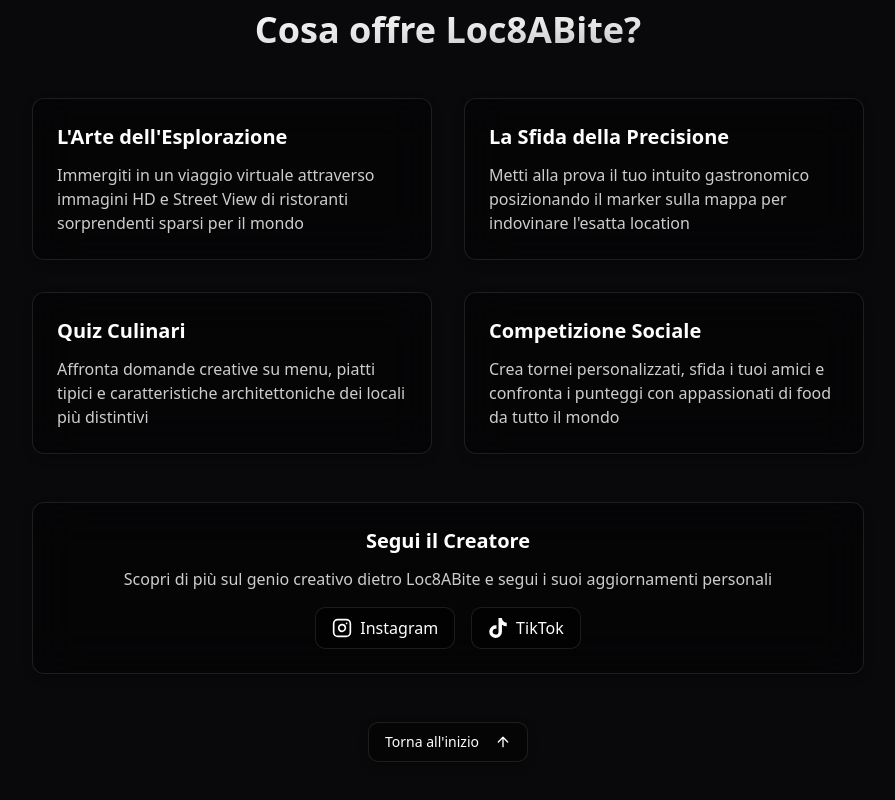
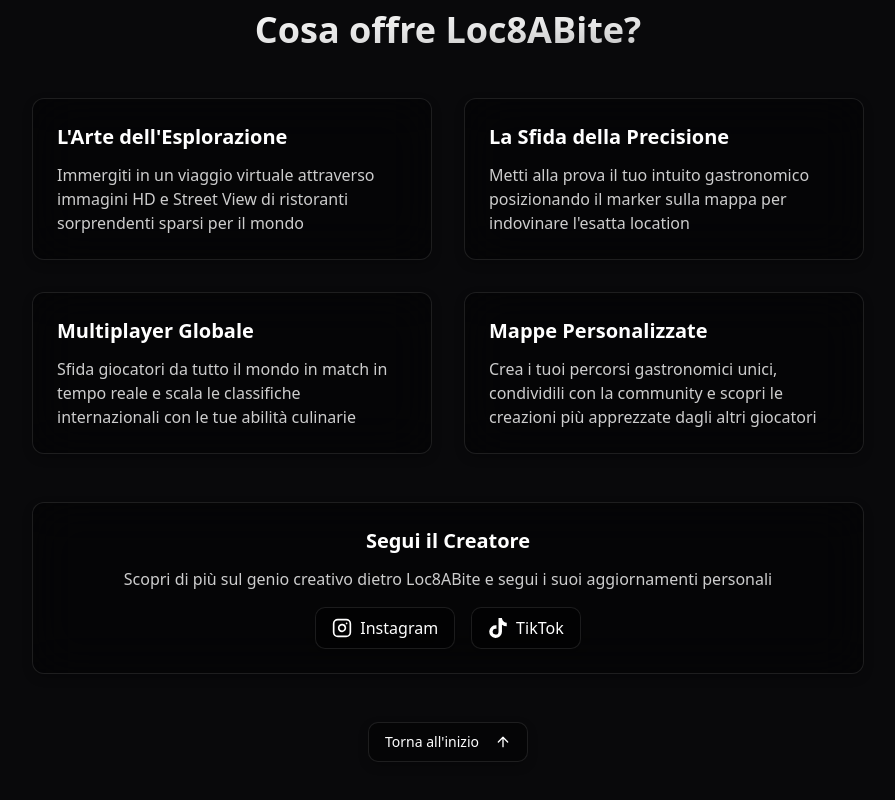
Before and after one commit to bytedacia/bite-trace-explore, a React (Vite) app: page / in a window 1280 px wide. Shown: the part 838-1638 px from the top of the page, without its empty margins (192-1087 px from the left). Built offline with nearby package versions, Linux system fonts and the light colour scheme.

Commit message:
Refactor: Update features section
Update the features section to include multiplayer challenges and custom map creation, removing the quiz feature.

```diff
--- a/src/components/HomePage.tsx
+++ b/src/components/HomePage.tsx
@@ -115,19 +115,19 @@ const HomePage = () => {
               </p>
             </div>
 
-            {/* Feature 3 */}
+            {/* Feature 3 - Updated from Quiz to Multiplayer */}
             <div className="glass-morphism p-6 rounded-xl text-left">
-              <h3 className="text-xl font-semibold mb-3 text-white">Quiz Culinari</h3>
+              <h3 className="text-xl font-semibold mb-3 text-white">Multiplayer Globale</h3>
               <p className="text-white/80">
-                Affronta domande creative su menu, piatti tipici e caratteristiche architettoniche dei locali più distintivi
+                Sfida giocatori da tutto il mondo in match in tempo reale e scala le classifiche internazionali con le tue abilità culinarie
               </p>
             </div>
 
-            {/* Feature 4 */}
+            {/* Feature 4 - Updated to Custom Maps */}
             <div className="glass-morphism p-6 rounded-xl text-left">
-              <h3 className="text-xl font-semibold mb-3 text-white">Competizione Sociale</h3>
+              <h3 className="text-xl font-semibold mb-3 text-white">Mappe Personalizzate</h3>
               <p className="text-white/80">
-                Crea tornei personalizzati, sfida i tuoi amici e confronta i punteggi con appassionati di food da tutto il mondo
+                Crea i tuoi percorsi gastronomici unici, condividili con la community e scopri le creazioni più apprezzate dagli altri giocatori
               </p>
             </div>
           </div>
```
